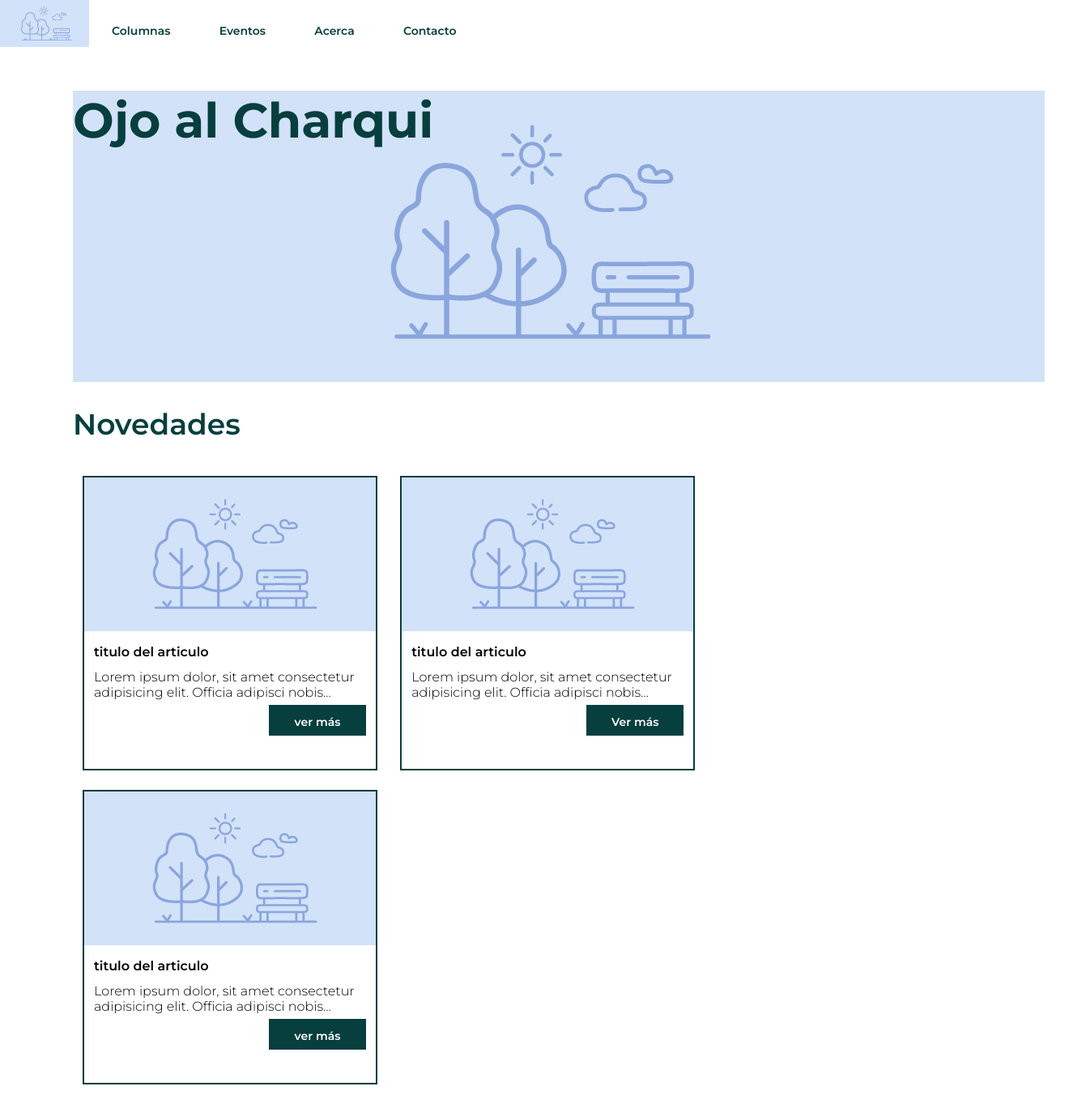
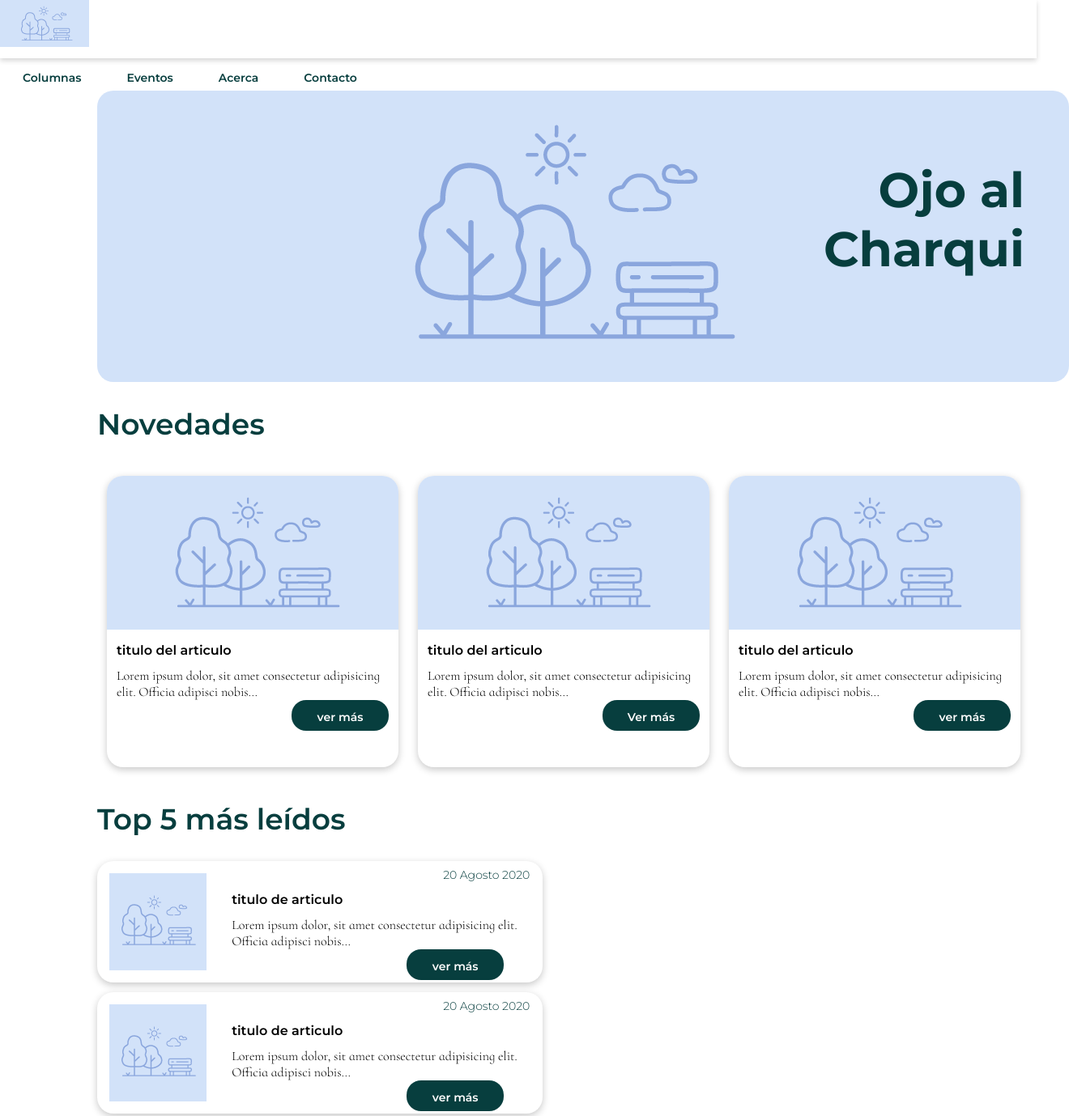
Before and after one commit to palyzambrano/coderhouse-ojoalcharqui, a plain HTML site: page index.html in a window 1280 px wide. Shown: the top 1379 px of the page at 81% size, 1320 px wide, since content can reach past the window. Drawn offline with Linux system fonts and the light colour scheme.

Commit message:
probando flexbox

```diff
--- a/css/style.css
+++ b/css/style.css
@@ -1,12 +1,15 @@
+@import url('https://fonts.googleapis.com/css2?family=Cormorant+Infant:ital,wght@0,300;0,600;1,300;1,600&family=Montserrat:wght@300;400;600;700&display=swap');
+
 body {
   font-family: 'Montserrat',sans-serif;
   margin: 0px;
 }
+
 main {
-  margin: 0px 90px;
+  margin: 0px 120px;
 }
 
-header{
+header {
   height: 72px;
   background-color: white;
   position: sticky;
@@ -15,13 +18,13 @@ header{
 
 nav {
   height: 72px;
+  box-shadow: 0px 3px 6px #00000029;
 }
 
 nav figure {
   width: 110px;
   height: 58px;
   margin: 0px;
-  display: inline-block;
 }
 
 nav ul {
@@ -31,17 +34,16 @@ nav ul {
   margin: 0px;
   display: inline-block;
   position: absolute;
-
+  display: flex;
+  flex-direction: row;
 }
 
 ul li {
-  display: inline-block;
   padding: 12px;
   margin: 16px;
-
 }
 
-form{
+form {
   width: 400px;
   display: inline-block;
 }
@@ -140,24 +142,33 @@ tr td {
   color: #073e3e;
 }
 
+figure {
+  margin: 0px;
+}
+
 
 .portada {
   width: 1200px;
   height: 360px;
+  border-radius: 20px;
   background-image: url("../images/Placeholder1200x360.png") ;
 }
 
 .titlePortada {
+  padding: 86px 55px 86px 763px;
   font-weight: 700;
+  text-align: right;
   color: #073e3e;
   font-size: 60px;
 }
-
 
 .titlePage {
   font-weight: 700;
   color: #073e3e;
   font-size: 46px;
+  text-align: center;
+  margin-top: 55px;
+  margin-bottom: 55px;
 }
 
 .titleSection {
@@ -175,10 +186,11 @@ tr td {
 }
 
 .parrafo {
+  font-family: 'Cormorant Infant', serif;
   font-weight: 300;
   font-size: 16px;
   color: #000000;
-  padding: 6px 12px 6px 12px;
+  padding: 6px 12px 0px 12px;
   margin: 0px;
 }
 
@@ -186,20 +198,23 @@ tr td {
   width: 360px;
   height: 360px;
   margin: 12px;
-  border-style: solid;
-  border-color: #073e3e;
-  border-width: 2px;
+  background-color: #ffffff;
+  border-radius: 20px;
+  box-shadow: 0px 3px 10px #00000038;
   display: inline-block;
 }
 
 .cardTopLeidos {
   width: 550px;
   height: 150px;
-  margin: 12px;
+  margin: 12px 0px;
   padding: 0px;
-  border-style: solid;
-  border-color: #073e3e;
-  border-width: 2px;
+  border-radius: 20px;
+  box-shadow: 0px 3px 10px #00000038;
+}
+
+.cardNovedades img {
+  border-radius: 20px 20px 0px 0px;
 }
 
 .cardTopLeidos figure {
@@ -208,21 +223,26 @@ tr td {
 }
 
 .topLeidosText {
-  width: 390px;
+  width: 380px;
+  height: 150px;
   display: inline-block;
 }
 
 .parrafoSection {
   width: 600px;
   color: #073e3e;
+  font-family: 'Cormorant Infant', serif;
   font-size: 16px;
+  line-height: 1.5rem;
   display: inline-block;
 }
 
 .timeArticle {
   font-weight: 300;
   font-size: 14px;
+  text-align: right;
   color: #073e3e;
+  display: block;
 }
 
 .verMas {
@@ -231,15 +251,35 @@ tr td {
   height: 38px;
   width: 120px;
   background-color:#073e3e;
+  border-radius: 18px;
   color: white;
   box-sizing: border-box;
-  margin: 0px 12px 12px 228px;
+  margin: 0px 17px 16px 228px;
   text-align: center;
   padding: 12px;
 }
 
-.acomodarDerecha {
-  width: 500px;
-  margin: 0px;
-  display: inline-block;
+.contenedorNovedades {
+display: flex;
+flex-direction: row;
+justify-content: space-between;
 }
+
+.contenedorTop {
+  width:600px ;
+  height: 870px;
+  display: flex;
+  flex-direction: column;
+}
+
+.contenerPagina {
+  width: 1200px;
+  height: 550px;
+  display: flex;
+  flex-direction: row;
+  justify-content: space-between;
+}
+
+.bordeImagen{
+  border-radius: 20px;
+}
--- a/index.html
+++ b/index.html
@@ -5,8 +5,6 @@
   <meta name="viewport" content="width=device-width, initial-scale=1.0">
   <title>Ojo al charqui</title>
   <link rel="stylesheet" href="./css/style.css">
-  <link rel="preconnect" href="https://fonts.gstatic.com">
-  <link href="https://fonts.googleapis.com/css2?family=Montserrat:ital,wght@0,200;0,300;0,400;0,600;0,700;1,300;1,400&display=swap" rel="stylesheet">
 </head>
 <body>
   <header>
@@ -22,13 +20,16 @@
       </ul>
     </nav>
   </header>
+
   <main>
+
     <div class="portada">
       <h1 class="titlePortada">Ojo al Charqui</h1>
-      <!--<img src="./images/Placeholder1200x360.png" alt="Imagen de Portada"> -->
     </div>
+
     <section>
       <h2 class="titleSection">Novedades</h2>
+      <div class="contenedorNovedades">
         <article class="cardNovedades">
           <img src="./images/Placeholder360x190.png" alt="Imagen de Articulo">
           <h3 class="titleArticle">titulo del articulo</h3>
@@ -56,7 +57,9 @@
           </p>
           <div class="verMas">ver más</div>
         </article>
+      </div>
     </section>
+
     <section>
       <h2 class="titleSection">Top 5 más leídos</h2>
       <article class="cardTopLeidos">
```
Also changed, not shown: pages/acerca.html (+5 -3 lines), pages/columnas.html (+1 -1 lines), pages/contacto.html (+3 -3 lines), pages/eventos.html (+1 -1 lines). Lines whose indentation alone changed are shown as unchanged.
